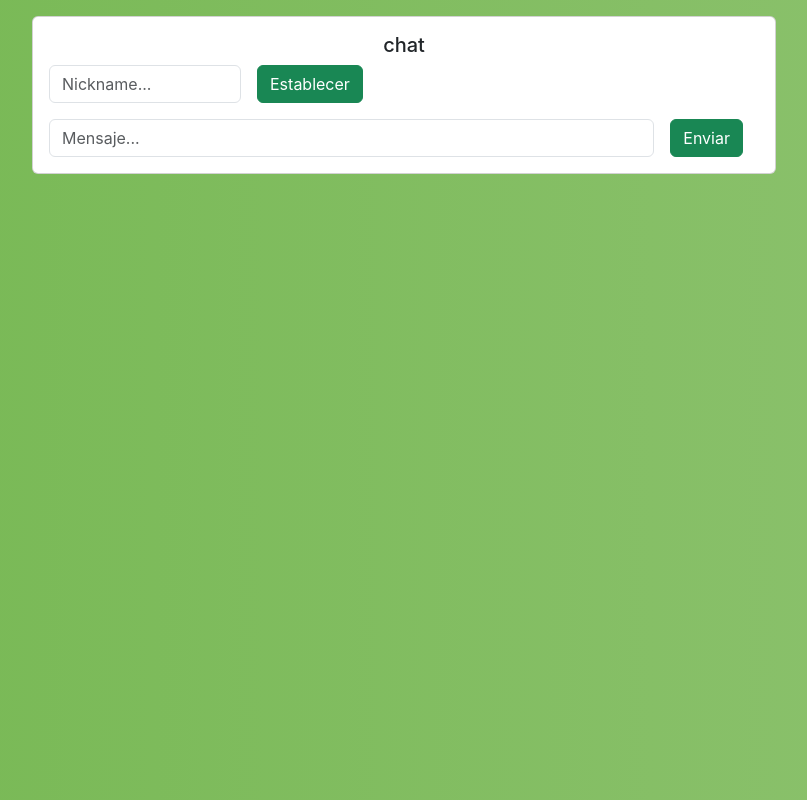
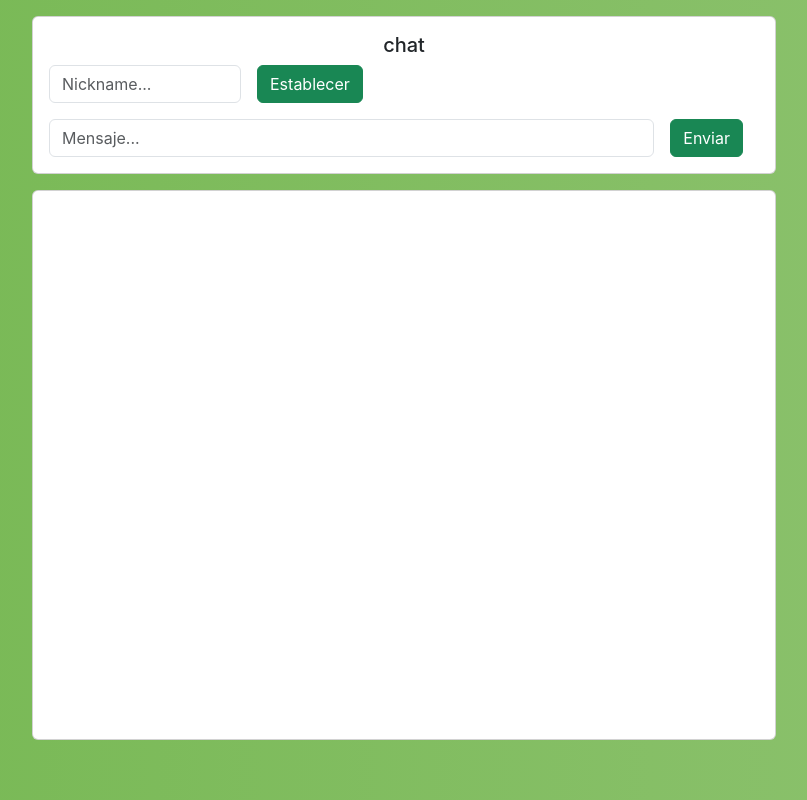
Before and after one commit to GonzalezNacho/chat-roulette, a React (Vite) app in the folder client/: page / in a window 1280 px wide. Shown: the whole page, without its empty margins (236-1043 px from the left). Built offline with nearby package versions, Linux system fonts and the light colour scheme.

Commit message:
agregando el div del chat

```diff
--- a/client/package.json
+++ b/client/package.json
@@ -10,8 +10,10 @@
     "preview": "vite preview"
   },
   "dependencies": {
+    "axios": "^1.4.0",
     "react": "^18.2.0",
-    "react-dom": "^18.2.0"
+    "react-dom": "^18.2.0",
+    "socket.io-client": "^4.6.1"
   },
   "devDependencies": {
     "@types/react": "^18.0.28",
--- a/client/src/App.jsx
+++ b/client/src/App.jsx
@@ -26,11 +26,17 @@ function App() {
                   <button className='btn btn-success mx-3' type='submit' id='btn-message'>Enviar</button>
                 </div>
               </form>
-
-
-
             </div>
           </div>
+
+          {/* Chat messages */}
+
+          <div className='card mt-3 mb-3' id='content-chat'>
+              <div className='card-body'>
+
+              </div>
+          </div>
+
         </div>
       </div>
     </>
```
Also changed, not shown: 1 other file (tests, documents, lock files or other folders).
